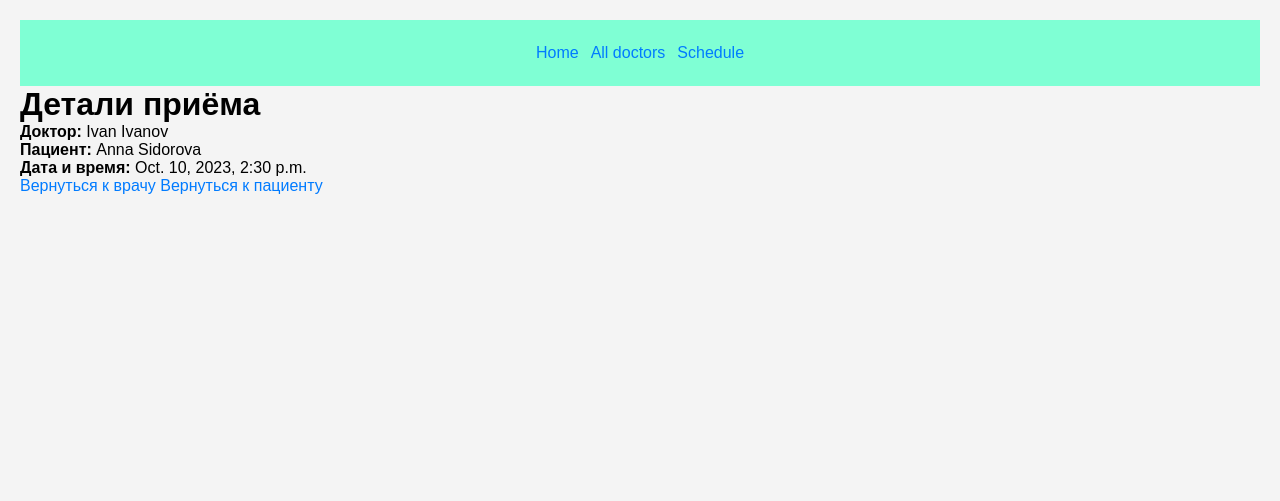
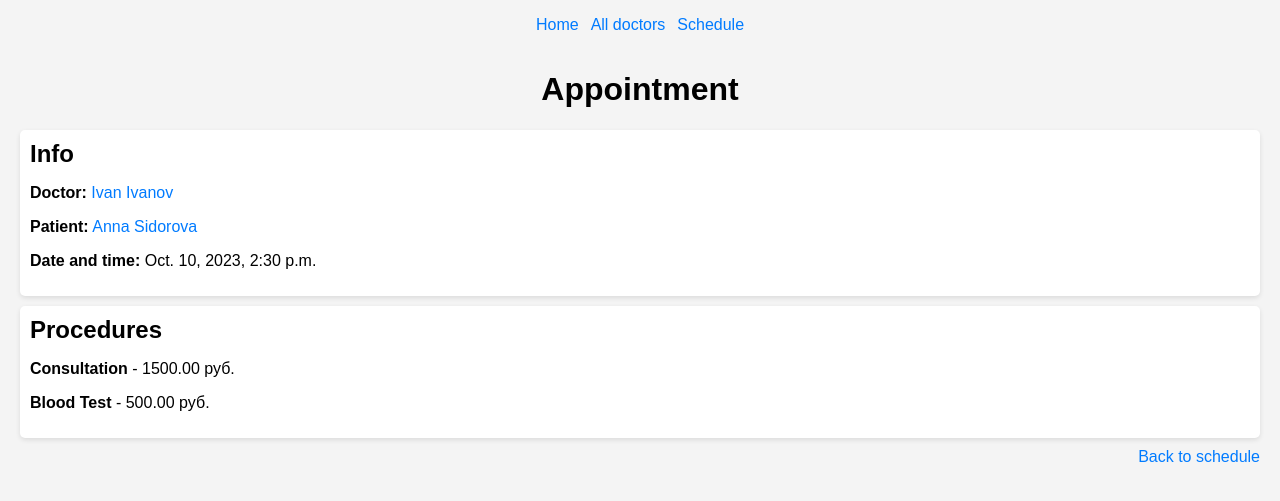
Before and after one commit to kate-popovich/django-dentistry-app, a Django app: page /dentistry/appointments/1/ in a window 1280 px wide. Shown: the top 501 px of the page. Run offline with Django 5.2, Linux system fonts and the light colour scheme; data comes from the database, SQL or seed files in the repository.

Commit message:
add style

```diff
--- a/dentistry/static/css/base.css
+++ b/dentistry/static/css/base.css
@@ -1,27 +1,17 @@
-* {
+body {
+	font-family: Arial, sans-serif;
+	background-color: #f4f4f4;
 	padding: 0;
   margin: 0;
 }
 
-body {
-  font-family: Arial, sans-serif;
-  background-color: #f4f4f4;
-  margin: 0;
-  padding: 20px;
-}
-
 a {
 	text-decoration: none;
-  color: #007BFF;
+	color: #007bff;
 }
 
 a:hover {
 	text-decoration: underline;
-}
-
-
-.navbar {
-  background-color: aquamarine;
 }
 
 .navbar-list {
@@ -30,5 +20,5 @@ a:hover {
 	width: fit-content;
 	margin: auto;
 	gap: 12px;
-  padding: 24px 0;
+	padding: 16px 0;
 }
--- a/dentistry/static/css/doctor_details.css
+++ b/dentistry/static/css/doctor_details.css
@@ -1,7 +1,36 @@
-.page-title {
-  color: #333;
+.detail-info span {
+  font-weight: 600;
 }
 
 .detail-info {
-  color: #666;
+  margin: 16px 0;
 }
+
+.info-wrapper {
+  background-color: #fff;
+  margin: 10px 20px;
+  padding: 10px;
+  border-radius: 5px;
+  box-shadow: 0 2px 5px rgba(0, 0, 0, 0.1);
+}
+
+.info-title {
+  margin: 0;
+}
+
+.appointment_list {
+  list-style: none;
+  padding: 0;
+}
+
+.appointment_list li {
+  margin: 16px 0;
+}
+
+.back-link {
+  padding: 0 20px;
+}
+
+.back-link a {
+  float: right;
+}
--- a/dentistry/static/css/doctor_list.css
+++ b/dentistry/static/css/doctor_list.css
@@ -1,10 +1,10 @@
 .page-title {
-  color: #333;
+  text-align: center;
 }
 
 .doctor-list {
-  list-style-type: none;
-  padding: 0;
+  list-style: none;
+  padding: 0 20px;
 }
 
 .doctor-item {
--- /dev/null
+++ b/dentistry/static/css/index.css
@@ -0,0 +1,28 @@
+.index-wrapper {
+  margin-top: 240px;
+  display: flex;
+  align-items: center;
+  justify-content: center;
+}
+
+.headline {
+  font-size: 60px;
+  margin: 0;
+}
+
+.heart {
+  color: red;
+  margin-left: 4px;
+}
+
+.author {
+  margin: 0;
+  text-align: right;
+}
+
+.links {
+  margin-top: 28px;
+  display: flex;
+  justify-content: center;
+  gap: 20px;
+}
--- a/dentistry/templates/appointment_details.html
+++ b/dentistry/templates/appointment_details.html
@@ -1,8 +1,39 @@
-{% extends "base_generic.html" %} {% block content %}
-  <h1>Детали приёма</h1>
-  <p><strong>Доктор:</strong> {{ appointment.doctor.first_name }} {{ appointment.doctor.last_name }}</p>
-  <p><strong>Пациент:</strong> {{ appointment.patient.first_name }} {{ appointment.patient.last_name }}</p>
-  <p><strong>Дата и время:</strong> {{ appointment.appointment_datetime }}</p>
-  <a href="{% url 'doctor_details' appointment.doctor.id %}">Вернуться к врачу</a>
-  <a href="{% url 'patient_details' appointment.patient.id %}">Вернуться к пациенту</a>
+{% extends "base_generic.html" %}
+
+{% block content %}
+  <h1 class="page-title">Appointment</h1>
+  <div class="info-wrapper">
+    <h2 class="info-title">Info</h2>
+    <p>
+      <strong>Doctor:</strong>
+      <a href="{% url 'doctor_details' appointment.doctor.id %}">
+        {{ appointment.doctor.first_name }} {{ appointment.doctor.last_name }}
+      </a>
+    </p>
+    <p>
+      <strong>Patient:</strong>
+      <a href="{% url 'patient_details' appointment.patient.id %}">
+        {{ appointment.patient.first_name }} {{ appointment.patient.last_name }}
+      </a>
+    </p>
+    <p>
+      <strong>Date and time:</strong> {{ appointment.appointment_datetime }}
+    </p>
+  </div>
+    <div class="info-wrapper">
+      <h2 class="info-title">Procedures</h2>
+      <ul class="appointment_list">
+        {% for procedure in procedures %}
+            <li>
+                <strong>{{ procedure.title }}</strong> - {{ procedure.cost }} руб.
+            </li>
+
+        {% empty %}
+            <li>No assigned procedures</li>
+        {% endfor %}
+      </ul>
+    </div>
+  <div class="back-link">
+    <a href="{% url 'schedule' %}">Back to schedule</a>
+  </div>
 {% endblock %}
--- a/dentistry/templates/base_generic.html
+++ b/dentistry/templates/base_generic.html
@@ -10,6 +10,7 @@
 		<link rel="stylesheet" type="text/css" href="{% static 'css/base.css' %}">
     <link rel="stylesheet" type="text/css" href="{% static 'css/doctor_list.css' %}">
     <link rel="stylesheet" type="text/css" href="{% static 'css/doctor_details.css' %}">
+    <link rel="stylesheet" type="text/css" href="{% static 'css/index.css' %}">
 	</head>
 	<body>
 		{% block navbar %}
--- a/dentistry/templates/doctor_list.html
+++ b/dentistry/templates/doctor_list.html
@@ -1,4 +1,6 @@
-{% extends "base_generic.html" %} {% block content %}
+{% extends "base_generic.html" %}
+
+{% block content %}
 <h1 class="page-title">Doctor List</h1>
 <ul class="doctor-list">
 	{% for doctor in doctor_list %}
--- a/dentistry/views.py
+++ b/dentistry/views.py
@@ -61,13 +61,16 @@ def schedule(request):
   return render(request, 'schedule.html', context)
 
 def appointment_details(request, id):
-  appointment = get_object_or_404(Appointment, id=id)
+    appointment = get_object_or_404(Appointment, id=id)
 
-  context = {
-    'appointment': appointment,
-  }
+    procedures = appointment.procedures.all()
 
-  return render(request, 'appointment_details.html', context)
+    context = {
+        'appointment': appointment,
+        'procedures': procedures,
+    }
+
+    return render(request, 'appointment_details.html', context)
 
 def patient_details(request, id):
   patient = get_object_or_404(Patient, id=id)
```
Also changed, not shown: dentistry/templates/doctor_details.html (+31 -11 lines), dentistry/templates/index.html (+15 -6 lines), dentistry/templates/patient_details.html (+18 -1 lines), dentistry/templates/schedule.html (+11 -3 lines). Lines whose indentation alone changed are shown as unchanged.
